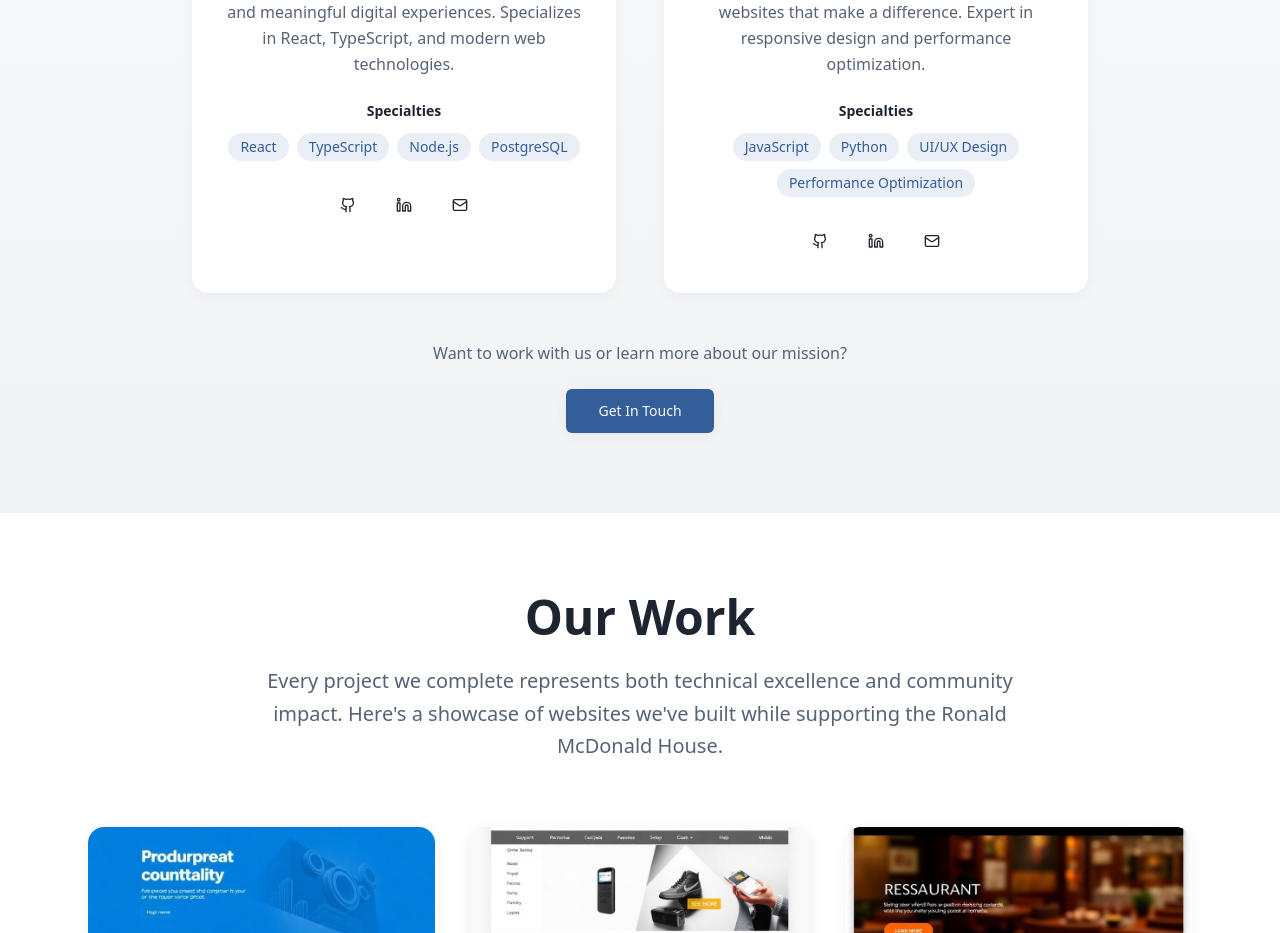
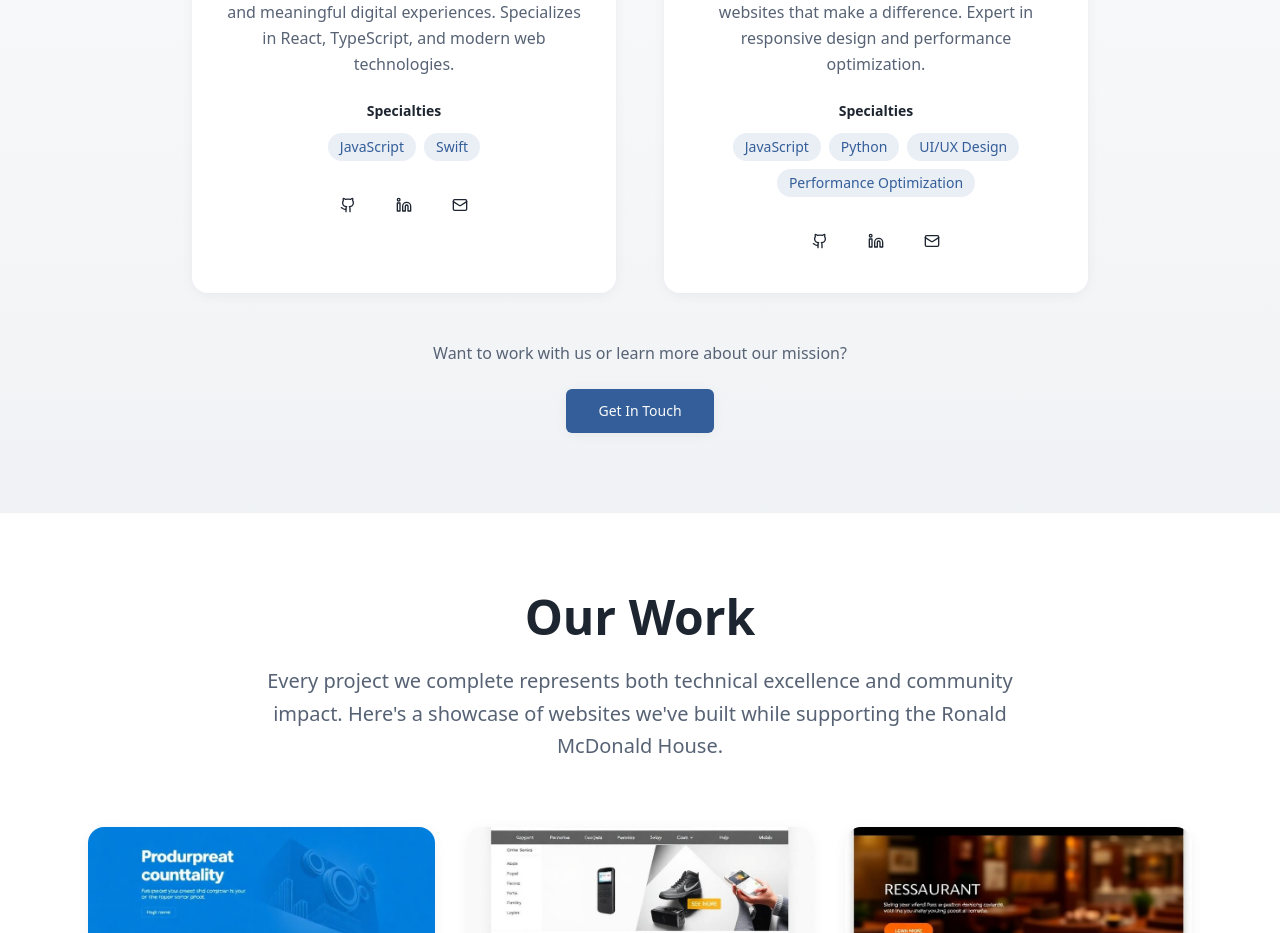
Before and after one commit to papiSKUNK/webworkers, a React (Vite) app: page / in a window 1280 px wide. Shown: the part 2420-3353 px from the top of the page. Built offline with nearby package versions, Linux system fonts and the light colour scheme; the HTML template or start-up script is replaced by a standard one.

Commit message:
Update specialties to JavaScript and Swift

```diff
--- a/src/components/Team.tsx
+++ b/src/components/Team.tsx
@@ -7,7 +7,7 @@ const Team = () => {
       name: "Ezra Hengeveld",
       role: "Co-Founder & Full-Stack Developer",
       bio: "Passionate about creating clean, efficient code and meaningful digital experiences. Specializes in React, TypeScript, and modern web technologies.",
-      skills: ["React", "TypeScript", "Node.js", "PostgreSQL"],
+      skills: ["JavaScript", "Swift"],
       image: "/placeholder.svg" // Placeholder for now - they can upload real photos
     },
     {
```
